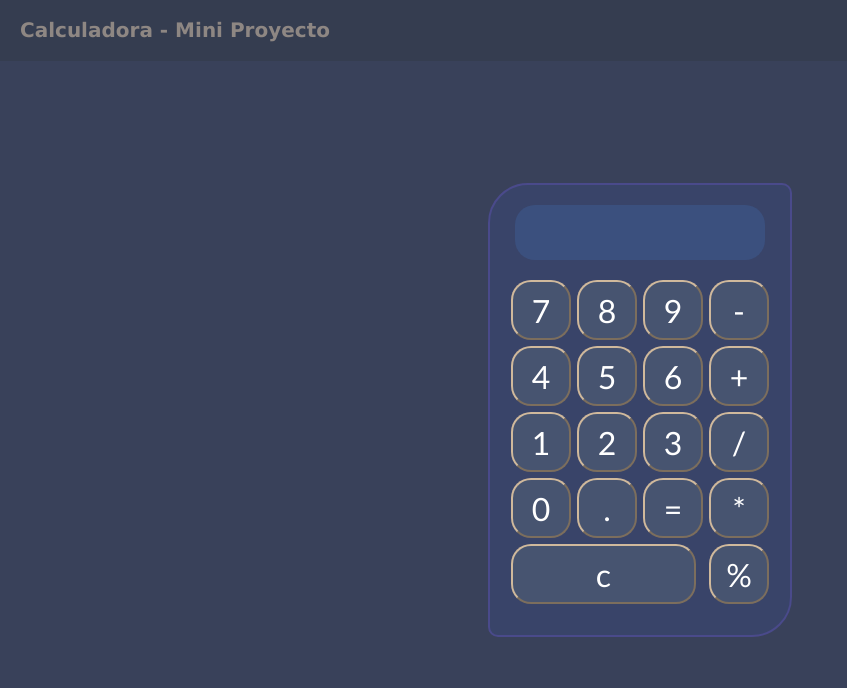
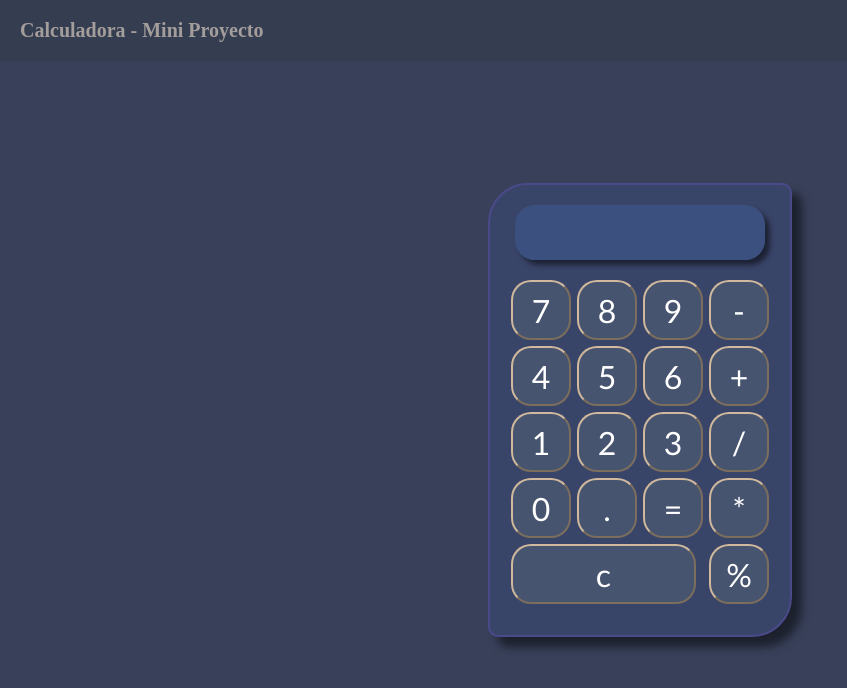
Before and after one commit to Facundototo/MiniProyecto-CalculadoraJS, a plain HTML site: page index.html in a window 1280 px wide. Shown: the whole page, without its empty margins (0-847 px from the left). Drawn offline with Linux system fonts and the light colour scheme.

Commit message:
fin del proyecto

```diff
--- a/script.js
+++ b/script.js
@@ -1,5 +1,5 @@
-
-let botones = [...document.querySelectorAll('button')];      //Todos los botones del html almacenados en este array.
+//Todos los botones del html almacenados en este array.
+let botones = [...document.querySelectorAll('button')];     // [...] lo que hace es transformar el NodeList que te retorna .querySelectorAll() en un array.
 let labelOperacion = document.getElementById('operacion');      //El label con la operacion.
 
 let valor = '',numeroStr = '',botonAnterior = '';      //Declaracion e inicializacion de variables.
--- a/styles.css
+++ b/styles.css
@@ -22,8 +22,8 @@ header{
 header h1{
     margin-left: 20px;
     font-size: 20px;
-    color: rgba(255, 228, 196, 0.445);
-    font-family: 'Lucida Sans', 'Lucida Sans Regular', 'Lucida Grande', 'Lucida Sans Unicode', Geneva, Verdana, sans-serif
+    color: rgba(250, 234, 216, 0.561);
+    font-family: 'Lucida Sans', 'Lucida Sans Regular', 'Lucida Grande', 'Lucida Sans Unicode', Geneva, Verdana, sans-serif';
 }
 
 .contenedor{
@@ -37,6 +37,7 @@ header h1{
     width: 300px;
     height: 450px;
     margin-bottom: auto;
+    box-shadow: 10px 10px 10px rgba(0, 0, 0.5, 0.5);
 }
 
 .grilla{
@@ -56,6 +57,7 @@ header h1{
     max-width: 250px;
     min-height: 55px;
     overflow-x: auto;
+    box-shadow: 5px 5px 5px rgba(0.5, 0.5, 0.5, 0.5);
 }
 
 .divOperacion label{
@@ -76,7 +78,8 @@ button{
     background-color: rgba(72, 85, 113, 0.97);
 }
 button:hover{
-    background-color: rgba(88, 105, 140, 0.97)
+    background-color: rgba(88, 105, 140, 0.97);
+    box-shadow: 3px 3px 3px rgba(0.5, 0.5, 0.5, 0.5);
 }
 
 .borrar {
```
Also changed, not shown: 1 other file.
